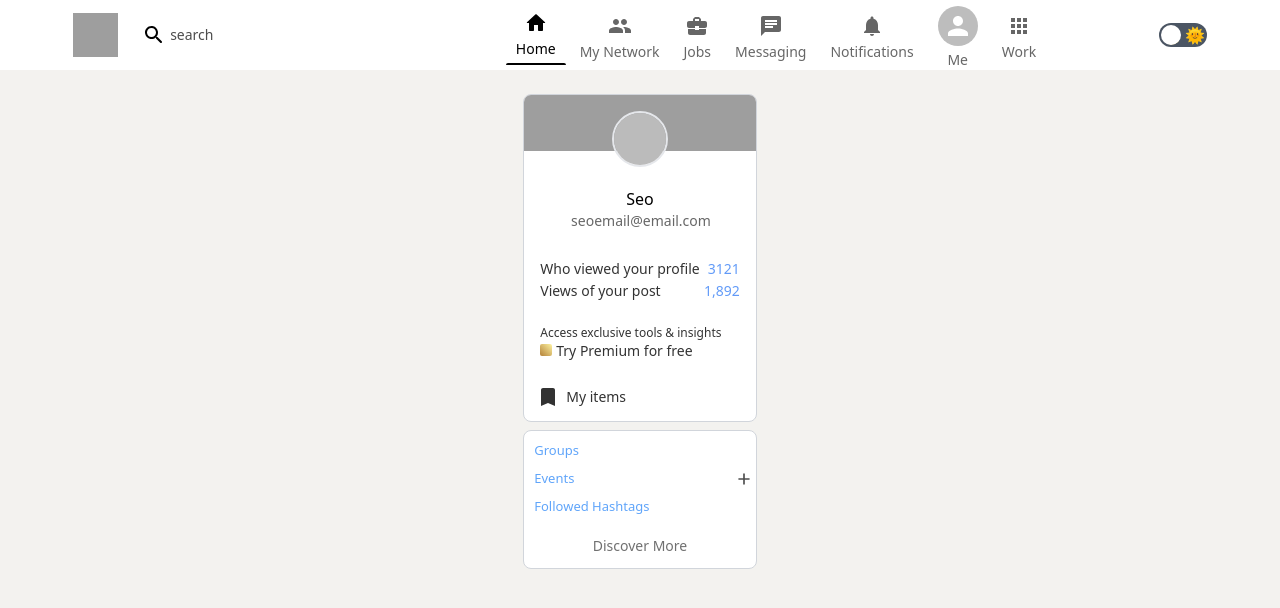
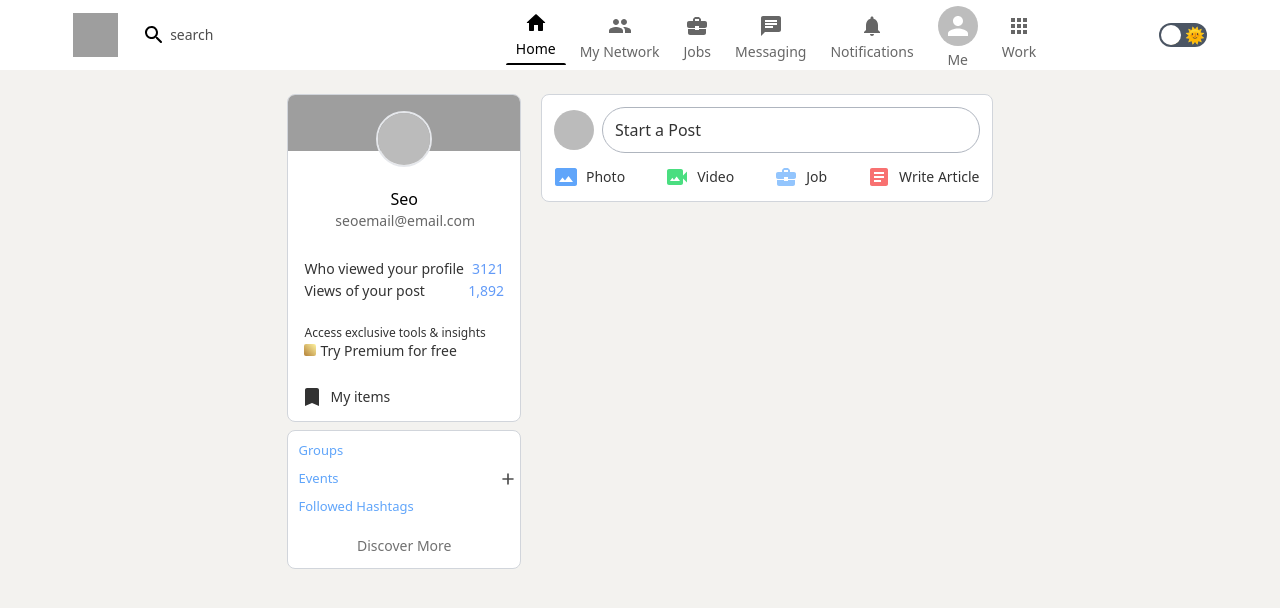
Before and after one commit to seo722/youtube-linkedin, a Next.js app: page / in a window 1280 px wide. Shown: the top 608 px of the page. Built offline with nearby package versions, Linux system fonts and the light colour scheme; no server answers; sample sign-in values are in the browser's storage; grey boxes are pictures that could not be loaded.

Commit message:
post input

```diff
--- /dev/null
+++ b/components/Feed.js
@@ -0,0 +1,12 @@
+import Input from "./Input";
+
+function Feed() {
+  return (
+    <div className="space-y-6 pb-24 max-w-lg">
+      <Input />
+      {/* posts */}
+    </div>
+  );
+}
+
+export default Feed;
--- /dev/null
+++ b/components/Input.js
@@ -0,0 +1,60 @@
+import { Avatar } from "@mui/material";
+import { useSession } from "next-auth/react";
+import { motion } from "framer-motion";
+import PhotoSizeSelectActualIcon from "@mui/icons-material/PhotoSizeSelectActual";
+import VideoCameraBackIcon from "@mui/icons-material/VideoCameraBack";
+import BusinessCenterIcon from "@mui/icons-material/BusinessCenter";
+import ArticleIcon from "@mui/icons-material/Article";
+
+function Input() {
+  const { data: session } = useSession();
+
+  return (
+    <div
+      className="bg-white dark:bg-[#1d2226] rounded-lg p-3 space-y-3
+    border border-gray-300 dark:border-none"
+    >
+      <div className="flex items-center space-x-2">
+        <Avatar
+          src={session?.user?.image}
+          className="!h-10 !w-10 cursor-pointer"
+        />
+        <motion.button
+          whileHover={{ scale: 1.01 }}
+          whileTap={{ scale: 0.99 }}
+          className="rounded-full border border-gray-400 py-2.5 px-3 opacity-80
+          hover:opacity-100 font-medium w-full text-left"
+          // onClick={()=>{
+          //     setModalOpen(true);
+          //     setModalType("dropIn");
+          // }}
+        >
+          Start a Post
+        </motion.button>
+      </div>
+
+      <div className="flex items-center flex-wrap gap-y-4 justify-center md:gap-x-10">
+        <button className="inputButton group">
+          <PhotoSizeSelectActualIcon className="text-blue-400" />
+          <h4 className="opacity-80 group-hover:opacity-100">Photo</h4>
+        </button>
+        <button className="inputButton group">
+          <VideoCameraBackIcon className="text-green-400" />
+          <h4 className="opacity-80 group-hover:opacity-100">Video</h4>
+        </button>
+        <button className="inputButton group">
+          <BusinessCenterIcon className="text-blue-300" />
+          <h4 className="opacity-80 group-hover:opacity-100">Job</h4>
+        </button>
+        <button className="inputButton group">
+          <ArticleIcon className="text-red-400" />
+          <h4 className="opacity-80 group-hover:opacity-100 whitespace-nowrap">
+            Write Article
+          </h4>
+        </button>
+      </div>
+    </div>
+  );
+}
+
+export default Input;
--- a/pages/index.js
+++ b/pages/index.js
@@ -1,6 +1,7 @@
 import { getSession, useSession } from "next-auth/react";
 import Head from "next/head";
 import { useRouter } from "next/router";
+import Feed from "../components/Feed";
 import Header from "../components/Header";
 import Sidebar from "../components/Sidebar";
 
@@ -25,7 +26,7 @@ export default function Home({}) {
       <main className="flex justify-center gap-x-5 px-4 sm:px-12">
         <div className="flex flex-col md:flex-row gap-x-5">
           <Sidebar />
-          {/* feed */}
+          <Feed />
         </div>
 
         {/* widgets */}
--- a/styles/globals.css
+++ b/styles/globals.css
@@ -22,4 +22,8 @@
   .sidebarLink {
     @apply text-[13px] font-medium text-blue-400 hover:underline cursor-pointer px-2.5;
   }
+
+  .inputButton {
+    @apply flex items-center space-x-2 font-medium cursor-pointer text-sm;
+  }
 }
```
